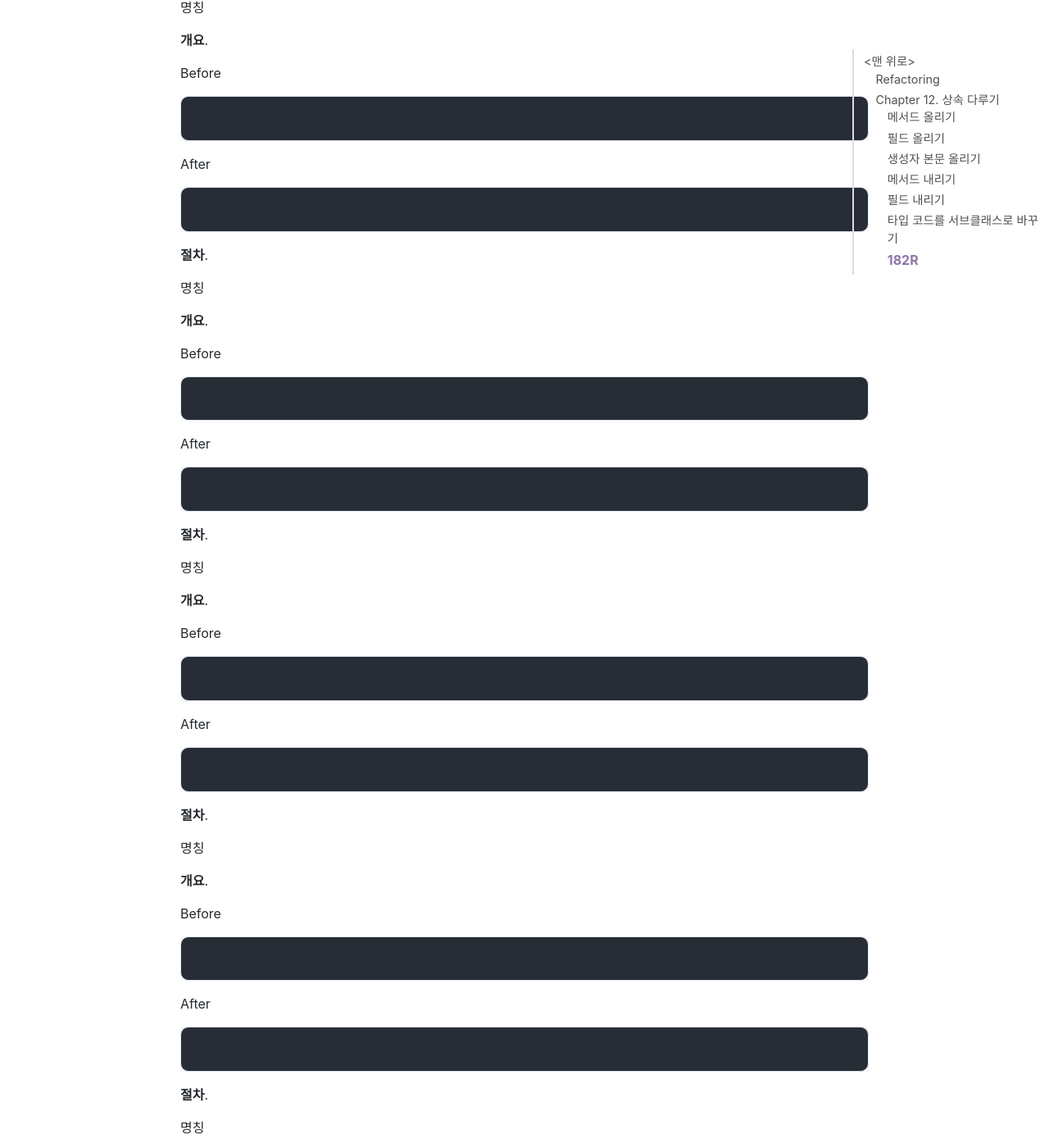
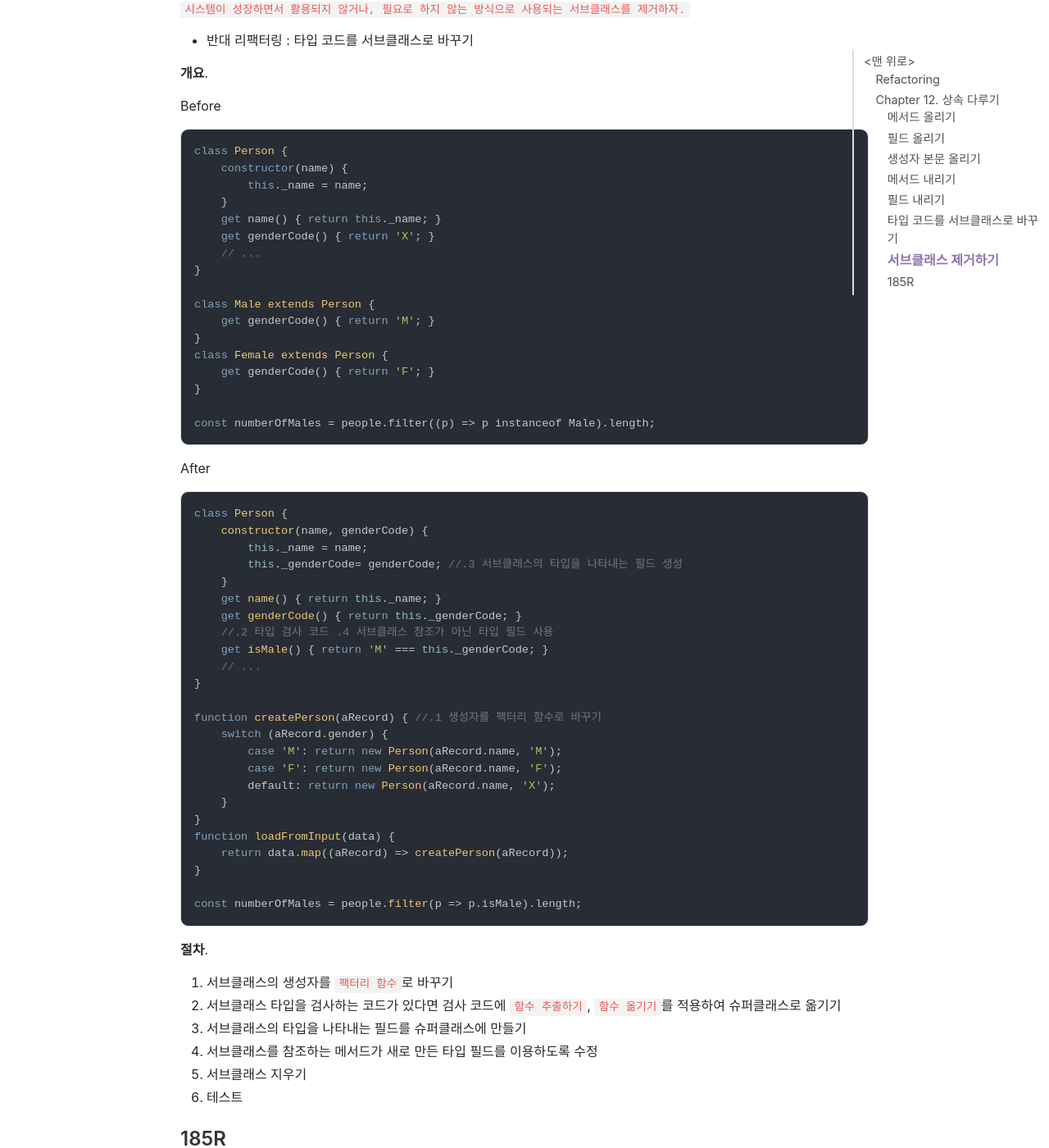
Before and after one commit to jihunparkme/jihunparkme.github.io, a Jekyll site: the page built from _posts/2021-11-29-Refactoring-12.md, in a window 1280 px wide and 1400 px high, scrolled down 7947 px. Shown: the whole window at 82% size. Built offline with Jekyll 4.4.1, drawn with Linux system fonts in a browser that asks for light colours; nearby versions of some CDN libraries; comment, search, counter and statistics services are not loaded; some of the changed text lies outside the part shown.

Commit message:
[Refactoring] 서브클래스 제거하기

````diff
--- a/_posts/2021-11-29-Refactoring-12.md
+++ b/_posts/2021-11-29-Refactoring-12.md
@@ -346,7 +346,75 @@ class Salesperson extends EmployeeType {
 }
 ```
 
-## 182R
+## 서브클래스 제거하기
+
+`시스템이 성장하면서 활용되지 않거나, 필요로 하지 않는 방식으로 사용되는 서브클래스를 제거하자.`
+
+- 반대 리팩터링 : 타입 코드를 서브클래스로 바꾸기
+
+**개요**.
+
+Before
+
+```javascript
+class Person {
+    constructor(name) {
+        this._name = name;
+    }
+    get name() { return this._name; }
+    get genderCode() { return 'X'; }
+    // ...
+}
+
+class Male extends Person {
+    get genderCode() { return 'M'; }
+}
+class Female extends Person {
+    get genderCode() { return 'F'; }
+}
+
+const numberOfMales = people.filter((p) => p instanceof Male).length;
+```
+
+After
+
+```javascript
+class Person {
+    constructor(name, genderCode) {
+        this._name = name;
+        this._genderCode= genderCode; //.3 서브클래스의 타입을 나타내는 필드 생성
+    }
+    get name() { return this._name; }
+    get genderCode() { return this._genderCode; }
+    //.2 타입 검사 코드 .4 서브클래스 참조가 아닌 타입 필드 사용
+    get isMale() { return 'M' === this._genderCode; }
+    // ...
+}
+
+function createPerson(aRecord) { //.1 생성자를 팩터리 함수로 바꾸기
+    switch (aRecord.gender) {
+        case 'M': return new Person(aRecord.name, 'M');
+        case 'F': return new Person(aRecord.name, 'F');
+        default: return new Person(aRecord.name, 'X');
+    }
+}
+function loadFromInput(data) {
+    return data.map((aRecord) => createPerson(aRecord));
+}
+
+const numberOfMales = people.filter(p => p.isMale).length;
+```
+
+**절차**.
+
+1. 서브클래스의 생성자를 `팩터리 함수`로 바꾸기
+2. 서브클래스 타입을 검사하는 코드가 있다면 검사 코드에 `함수 추출하기`, `함수 옮기기`를 적용하여 슈퍼클래스로 옮기기
+3. 서브클래스의 타입을 나타내는 필드를 슈퍼클래스에 만들기
+4. 서브클래스를 참조하는 메서드가 새로 만든 타입 필드를 이용하도록 수정
+5. 서브클래스 지우기
+6. 테스트
+
+## 185R
 
 명칭
 
@@ -437,21 +505,3 @@ After
 ```
 
 **절차**.
-
-명칭
-
-**개요**.
-
-Before
-
-```javascript
-
-```
-
-After
-
-```javascript
-
-```
-
-**절차**.
````
